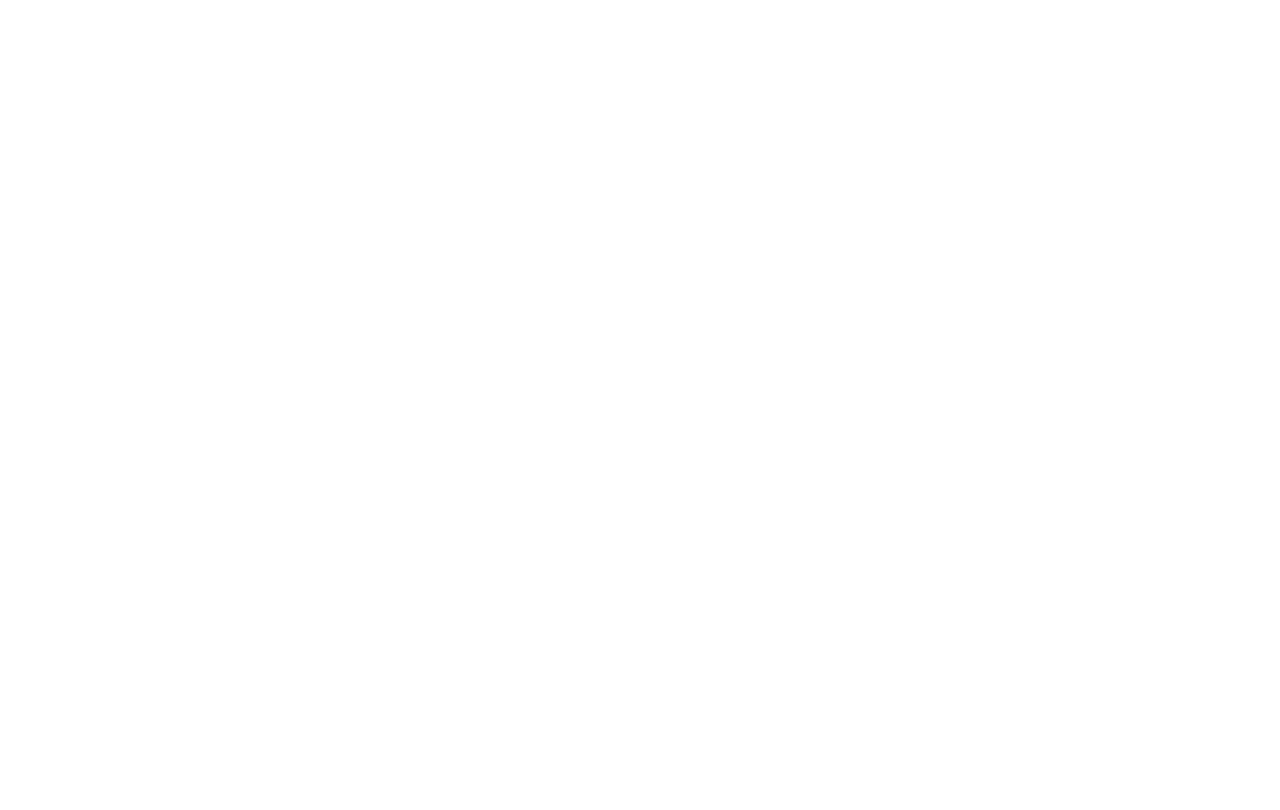
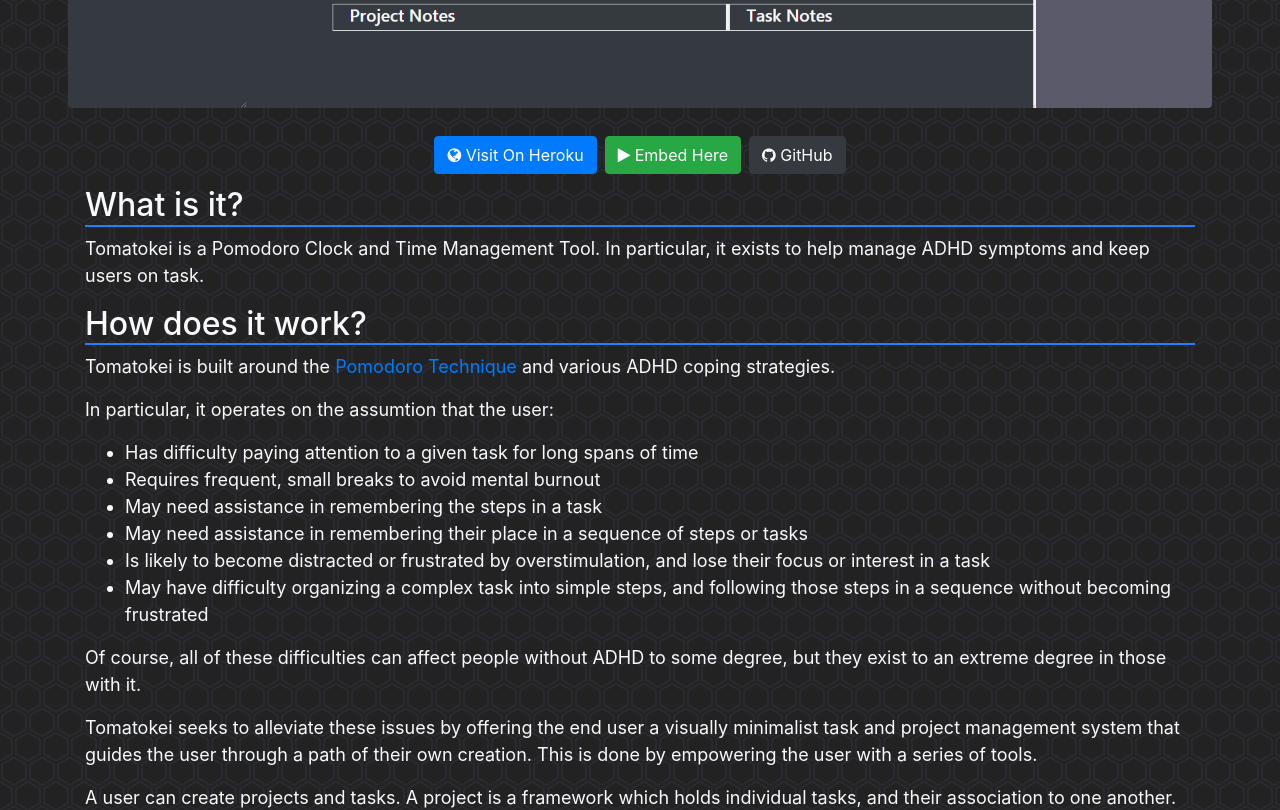
Before and after one commit to bluegeartechnology/portfolio, a React (Create React App) app: page /projects in a window 1280 px wide. Shown: the part 600-1410 px from the top of the page. Before the commit the page ends 800 px from the top, so only its background shows below. Built offline with nearby package versions, Linux system fonts and the light colour scheme.

Commit message:
Fixed spacing issues by adding my-1 and &nbsp; to project card and page buttons. Swapping/restructuring <a>s and <Link>s.

```diff
--- a/src/App.js
+++ b/src/App.js
@@ -9,6 +9,10 @@
 function App() {
   return (
     <div className="App">
+
+
+
+      <Router>
 
         <nav id='navbar' className='bg-light'>
 
@@ -25,10 +29,10 @@
 
         <div className="d-hidden" id="home"></div>
 
-      <Router>
         <Switch>
           <Route exact path='/' component={Home} />
           <Route path='/tomatokei' component={Tomatokei} />
+          <Route path='/projects' component={Tomatokei} />
         </Switch>
       </Router>
 
--- a/src/Home.js
+++ b/src/Home.js
@@ -1,4 +1,5 @@
 import React from 'react'
+import { Link } from 'react-router-dom'
 
 const Home = () => {
     return (
@@ -41,9 +42,9 @@
             </header>
 
 
-            <div id="about" className="bg-light px-2 py-5 my-5">
-                <div id="aboutContainer" className='container px-5 py-5 my-4'>
-                    <h2 className='mb-2'>About Me</h2>
+            <div id="about" className="bg-light ">
+                <div id="aboutContainer" className='container py-5 mb-4'>
+                    <h2 className=''>About Me</h2>
 
                     <h3>Why I Code</h3>
                     <p>
@@ -104,9 +105,9 @@
                                 <p>Designed to help manage ADHD symptoms and stay on task.</p>
                                 <p>Integrated with Google Calendar for optimal ease of use.</p>
                                 <div className="row justify-content-center d-flex p-2">
-                                    <a href="https://tomatokei.herokuapp.com" target='blank'><button className="btn btn-primary mx-1"><i className="fa fa-globe"></i> Visit</button></a>
-                                    <a href="./tomatokei" ><button className="btn btn-success mx-1"><i className="fa fa-bar-chart"></i> Details</button></a>
-                                    <a href="https://github.com/bluegeartechnology/Tomatokei" target='blank'><button className="btn btn-dark mx-1"><i className="fa fa-github"></i> GitHub</button></a>
+                                    <a href="https://tomatokei.herokuapp.com" target='blank'><button className="btn btn-primary mx-1 my-1"><i className="fa fa-globe"></i>&nbsp;Visit</button></a>
+                                    <Link to="./tomatokei" ><button className="btn btn-success mx-1 my-1"><i className="fa fa-bar-chart"></i>&nbsp;Details</button></Link>
+                                    <a href="https://github.com/bluegeartechnology/Tomatokei" target='blank'><button className="btn btn-dark mx-1 my-1"><i className="fa fa-github"></i>&nbsp;GitHub</button></a>
                                 </div>
 
                             </div>
@@ -181,7 +182,7 @@
 
                     </div>
 
-                    <a href="/projects"><button className='btn btn-warning d-block mx-auto'><h3>See Even More Projects!</h3></button></a>
+                    <Link to="/projects"><button className='btn btn-warning d-block mx-auto'><h3>See Even More Projects!</h3></button></Link>
 
                 </div>
 
@@ -192,7 +193,7 @@
 
             <div id="skills" className='bg-light '>
 
-                <div id="skillsContainer" className='container p-4 mb-4'>
+                <div id="skillsContainer" className='container py-5 mb-4'>
                     <h2>Skills</h2>
 
 
@@ -283,7 +284,7 @@
 
             <div id="contact" className='bg-light '>
 
-                <div id="contactContainer" className='container p-5 mb-5'>
+                <div id="contactContainer" className='container py-5 mb-5'>
                     <h2>Contact</h2>
 
                     <h3 className='text-center py-5'>Let's work together.</h3>
--- a/src/projects/Tomatokei.js
+++ b/src/projects/Tomatokei.js
@@ -12,8 +12,8 @@
                 </div>
 
                 <div className="row justify-content-center d-flex p-2">
-                    <a href="https://tomatokei.herokuapp.com" target='blank'><button className="btn btn-primary mx-1"><i className="fa fa-globe"></i> Visit On Heroku</button></a>
-                    <button className="btn btn-success mx-1" onClick={
+                    <a href="https://tomatokei.herokuapp.com" target='blank'><button className="btn btn-primary mx-1 my-1"><i className="fa fa-globe"></i>&nbsp;Visit On Heroku</button></a>
+                    <button className="btn btn-success mx-1 my-1" onClick={
                         () => {
                             document.getElementById('imageAndEmbed').innerHTML = `<iframe id='embeddedApp' className='mx-auto' src="https://tomatokei.herokuapp.com" frameborder="1"></iframe>`
                             document.getElementById('embeddedApp').width = window.innerWidth
@@ -22,9 +22,9 @@
 
                     }>
                         <i className="fa fa-play"></i>
-                            Embed Here
+                            &nbsp;Embed Here
                             </button>
-                    <a href="https://github.com/bluegeartechnology/Tomatokei" target='blank'><button className="btn btn-dark mx-1"><i className="fa fa-github"></i> GitHub</button></a>
+                    <a href="https://github.com/bluegeartechnology/Tomatokei" target='blank'><button className="btn btn-dark mx-1 my-1"><i className="fa fa-github"></i>&nbsp;GitHub</button></a>
                 </div>
 
                 <div className='container'>
@@ -33,7 +33,7 @@
 
                     <h2>How does it work?</h2>
                     <p>
-                        Tomatokei is built around the <a target='blank' href="https://en.wikipedia.org/wiki/Pomodoro_Technique">Pomodoro Technique</a> and various ADHD coping mechanisms.
+                        Tomatokei is built around the <a target='blank' href="https://en.wikipedia.org/wiki/Pomodoro_Technique">Pomodoro Technique</a> and various ADHD coping strategies.
                     </p>
                     <p>
                         In particular, it operates on the assumtion that the user:
@@ -49,7 +49,7 @@
                             May need assistance in remembering the steps in a task
                         </li>
                         <li>
-                            May need assistance in remembering their place in a sequence of tasks
+                            May need assistance in remembering their place in a sequence of steps or tasks
                         </li>
                         <li>
                             Is likely to become distracted or frustrated by overstimulation, and lose their focus or interest in a task
@@ -132,7 +132,7 @@
                     <p>
                         This was my first truly full-stack application where everything really clicked and I knew what I was doing.
                         As such, there was a lot of trial and error along the way, and it shows.
-                        I learned so much from this project, it's hard to think of anything that wouldn't be improved by a total rewrite.
+                        I learned so much from this project that it's hard to think of any part that wouldn't be improved by a total rewrite.
                         However, some of the biggest points are as follows:
                     </p>
                     <ul>
```
Lines whose indentation alone changed are shown as unchanged.
